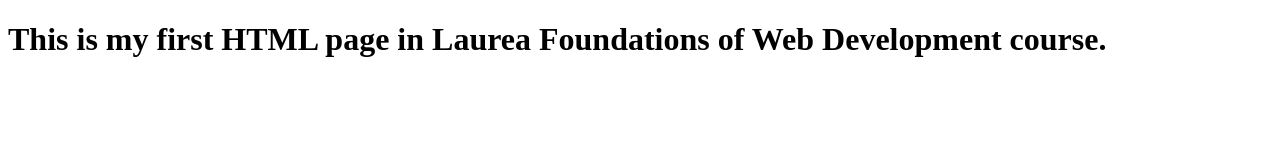
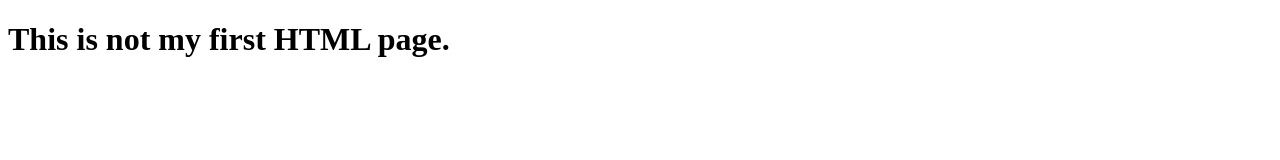
Before and after one commit to laurataisto/laurataisto.github.io, a plain HTML site: page index.html in a window 1280 px wide. Drawn offline with Linux system fonts and the light colour scheme.

Commit message:
Update index.html

```diff
--- a/index.html
+++ b/index.html
@@ -2,7 +2,7 @@
 <html>
 <body>
 
-<h1>This is my first HTML page in Laurea Foundations of Web Development course.</h1>
+<h1>This is not my first HTML page.</h1>
 
 </body>
 </html>
```
